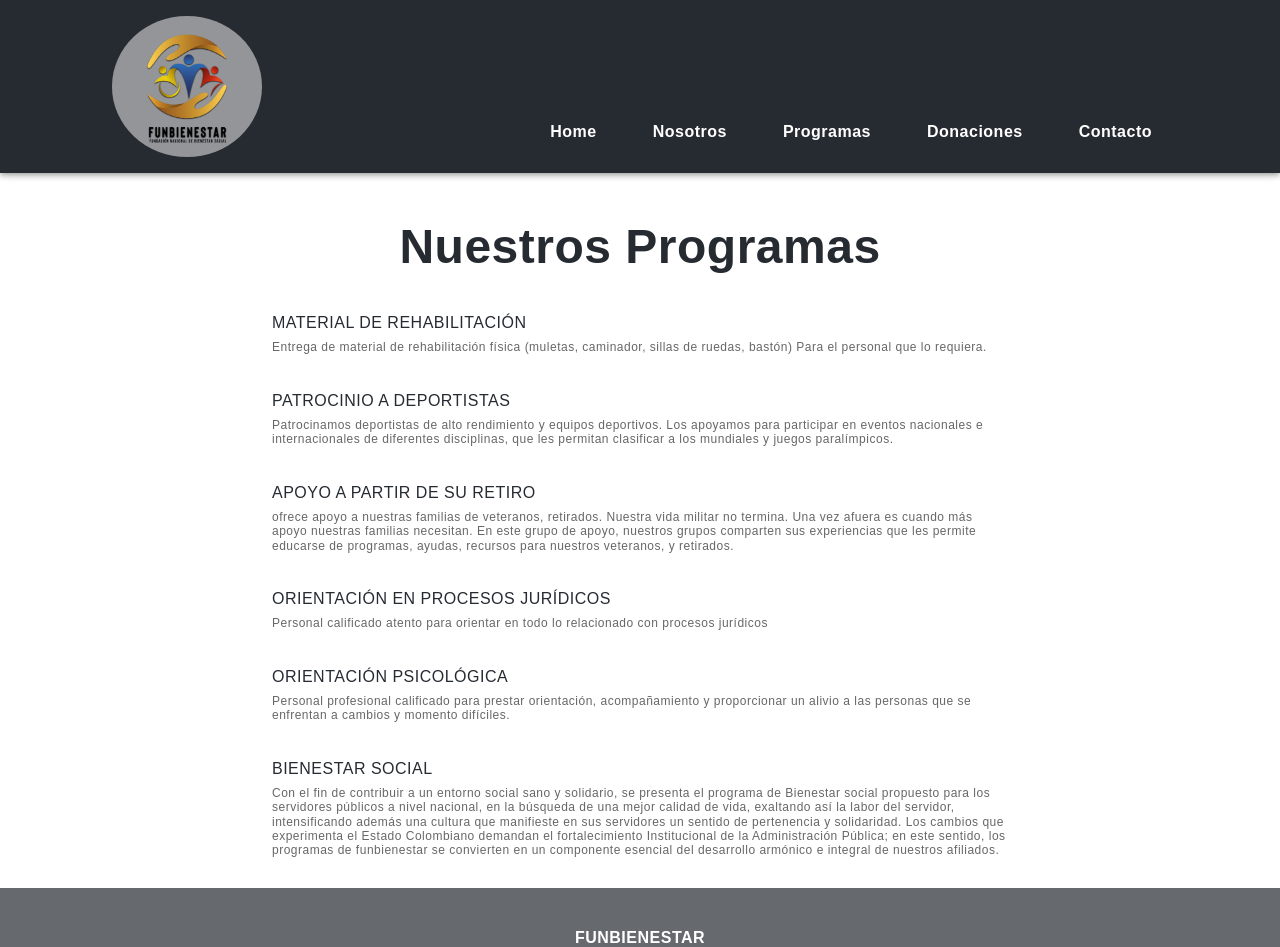
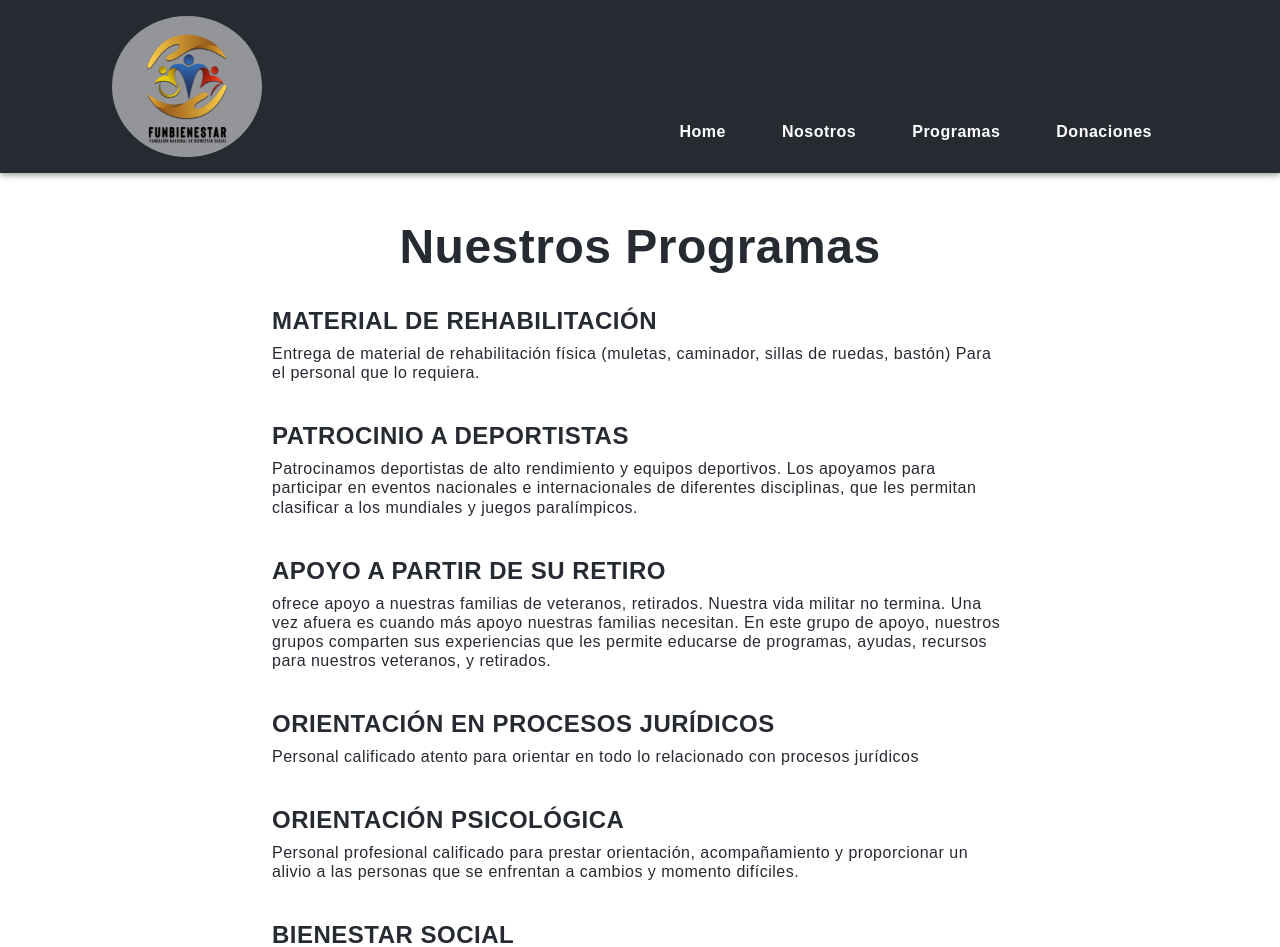
Before and after one commit to bholguin/funbienestar, a React (Create React App) app: page /nuestros-programas in a window 1280 px wide. Shown: the top 947 px of the page. Built offline with nearby package versions, Linux system fonts and the light colour scheme.

Commit message:
refactor de rutas

```diff
--- a/src/components/Header/Header.tsx
+++ b/src/components/Header/Header.tsx
@@ -11,7 +11,7 @@ import ListItemText from '@mui/material/ListItemText';
 import MenuIcon from '@mui/icons-material/Menu';
 import Typography from '@mui/material/Typography';
 import { Styled } from './Header.styles';
-import { Link } from 'react-router-dom';
+import { Link, useNavigate } from 'react-router-dom';
 
 interface Props {
     /**
@@ -26,13 +26,14 @@ const navItems = [
     { label: 'Home', to: '/' },
     { label: 'Nosotros', to: '/nosotros' },
     { label: 'Programas', to: '/nuestros-programas' },
-    { label: 'Donaciones', to: '/nosotros' },
-    { label: 'Contacto', to: '/nosotros' }
+    { label: 'Donaciones', to: '' },
 ];
 
 export const Header = (props: Props) => {
     const { window } = props;
     const [mobileOpen, setMobileOpen] = React.useState(false);
+
+    const navigate = useNavigate()
 
     const handleDrawerToggle = () => {
         setMobileOpen((prevState) => !prevState);
@@ -46,11 +47,13 @@ export const Header = (props: Props) => {
             <Divider />
             <List>
                 {navItems.map((item) => (
-                    <ListItem key={item.label} disablePadding>
+                    <Link key={item.label} to={item.to}>
+                        <ListItem  disablePadding>
                             <ListItemButton sx={{ textAlign: 'start' }}>
                                 <ListItemText primary={item.label} />
                             </ListItemButton>
                         </ListItem>
+                    </Link>
                 ))}
             </List>
         </Box>
@@ -71,14 +74,17 @@ export const Header = (props: Props) => {
                     >
                         <MenuIcon fontSize='large' />
                     </IconButton>
-                    <Box sx={{
+                    <Box
+                        onClick={() => navigate('/')}
+                        sx={{
                             display: 'flex',
                             padding: '.1rem',
                             background: 'rgba(255, 255, 255, 0.5)',
-                        width:{ xs:'120px',  sm:'150px'},
+                            width: { xs: '120px', sm: '150px' },
                             borderRadius: '50%',
                             justifyContent: 'center',
                             alignItems: 'center',
+                            cursor: 'pointer'
                         }}>
                         <Styled.ImageStyled
                             src="/assets/logo_funbienestar.png" alt="logo"
--- a/src/pages/nosotros/Nosotros.tsx
+++ b/src/pages/nosotros/Nosotros.tsx
@@ -12,11 +12,12 @@ const ImageStyled = styled('img')(({ theme }) => ({
 
 export const Nosotros = () => {
     return <Box sx={{
-        width: { sm: '90%', lg: '60%' },
+        width: { xs: '90%', lg: '60%' },
         display: 'flex',
         flexDirection: 'column',
         gap: '1rem',
-        paddingTop: '3rem'
+        paddingTop: '3rem',
+        paddingBottom: '1rem'
     }}>
         <Typography variant="h1" padding={0}>Nosotros</Typography>
         <Box sx={{ display: 'flex', flexDirection: { xs: 'column-reverse', lg: 'row' }, gap: '2rem', justifyContent: 'center', alignItems: 'center' }}>
--- a/src/pages/nuestros-programas/NuestrosProgramas.tsx
+++ b/src/pages/nuestros-programas/NuestrosProgramas.tsx
@@ -1,63 +1,80 @@
-import { Box, List, ListItem, ListItemText, Typography } from "@mui/material"
+import { Box, List, ListItem, ListItemText, styled, Typography } from "@mui/material"
+
+const ListItemStyled = styled(ListItem)({
+     display: 'flex', flexDirection: 'column', justifyContent: 'start', alignItems: 'flex-start'
+})
 
 export const NuestrosProgramas = () => {
-    return(
+    return (
         <Box sx={{
-            width: { sm: '90%', lg: '60%' },
+            width: { xs: '90%', lg: '60%' },
             display: 'flex',
             flexDirection: 'column',
             gap: '1rem',
-            paddingTop: '3rem'
+            paddingTop: '3rem',
+            paddingBottom: '1rem'
         }}>
 
             <Typography variant="h1" padding={0}>Nuestros Programas</Typography>
-            <List>
-                <ListItem>
-                    <ListItemText
-                        primary="MATERIAL DE REHABILITACIÓN"
-                        secondary="Entrega de material de rehabilitación física (muletas, caminador, sillas de ruedas, bastón) Para el personal que lo requiera."
-                    />
-                </ListItem>
-                <ListItem>
-                    <ListItemText
-                        primary="PATROCINIO A DEPORTISTAS"
-                        secondary="Patrocinamos deportistas de alto rendimiento y equipos deportivos. Los apoyamos para participar en eventos nacionales e internacionales de diferentes disciplinas, que les permitan clasificar a los mundiales y juegos paralímpicos."
-                    />
-                </ListItem>
-                <ListItem>
-                    <ListItemText
-                        primary="APOYO A PARTIR DE SU RETIRO"
-                        secondary="ofrece apoyo a nuestras familias de veteranos, retirados. Nuestra vida militar no termina. Una vez
+            <List style={{ display: 'flex', flexDirection: 'column', justifyContent: 'start', alignItems: 'flex-start', gap: '1rem' }}>
+                <ListItemStyled>
+                    <Typography variant="h3">
+                        MATERIAL DE REHABILITACIÓN
+                    </Typography>
+                    <Typography variant="body1">
+                        Entrega de material de rehabilitación física (muletas, caminador, sillas de ruedas, bastón) Para el personal que lo requiera.
+                    </Typography>
+                </ListItemStyled>
+                <ListItemStyled>
+                    <Typography variant="h3">
+                        PATROCINIO A DEPORTISTAS
+                    </Typography>
+                    <Typography variant="body1">
+                        Patrocinamos deportistas de alto rendimiento y equipos deportivos. Los apoyamos para participar en eventos nacionales e internacionales de diferentes disciplinas, que les permitan clasificar a los mundiales y juegos paralímpicos.
+                    </Typography>
+                </ListItemStyled>
+                <ListItemStyled>
+                    <Typography variant="h3">
+                        APOYO A PARTIR DE SU RETIRO
+                    </Typography>
+                    <Typography variant="body1">
+                        ofrece apoyo a nuestras familias de veteranos, retirados. Nuestra vida militar no termina. Una vez
                         afuera es cuando más apoyo nuestras familias necesitan. En este grupo de apoyo, nuestros grupos
                         comparten sus experiencias que les permite educarse de programas, ayudas, recursos para
-    nuestros veteranos, y retirados."
-                    />
-                </ListItem>
-                <ListItem>
-                    <ListItemText
-                        primary="ORIENTACIÓN EN PROCESOS JURÍDICOS"
-                        secondary="Personal calificado atento para orientar en todo lo relacionado con procesos jurídicos"
-                    />
-                </ListItem>
-                <ListItem>
-                    <ListItemText
-                        primary="ORIENTACIÓN PSICOLÓGICA"
-                        secondary="Personal profesional calificado para prestar orientación, acompañamiento y proporcionar un alivio
-    a las personas que se enfrentan a cambios y momento difíciles."
-                    />
-                </ListItem>
-                <ListItem>
-                    <ListItemText
-                        primary="BIENESTAR SOCIAL"
-                        secondary="Con el fin de contribuir a un entorno social sano y solidario, se presenta el programa de Bienestar
+                        nuestros veteranos, y retirados.
+                    </Typography>
+                </ListItemStyled>
+                <ListItemStyled>
+                    <Typography variant="h3">
+                        ORIENTACIÓN EN PROCESOS JURÍDICOS
+                    </Typography>
+                    <Typography variant="body1">
+                        Personal calificado atento para orientar en todo lo relacionado con procesos jurídicos
+                    </Typography>
+                </ListItemStyled>
+                <ListItemStyled>
+                    <Typography variant="h3">
+                        ORIENTACIÓN PSICOLÓGICA
+                    </Typography>
+                    <Typography variant="body1">
+                        Personal profesional calificado para prestar orientación, acompañamiento y proporcionar un alivio
+                        a las personas que se enfrentan a cambios y momento difíciles.
+                    </Typography>
+                </ListItemStyled>
+                <ListItemStyled>
+                    <Typography variant="h3">
+                        BIENESTAR SOCIAL
+                    </Typography>
+                    <Typography variant="body1">
+                        Con el fin de contribuir a un entorno social sano y solidario, se presenta el programa de Bienestar
                         social propuesto para los servidores públicos a nivel nacional, en la búsqueda de una mejor calidad
                         de vida, exaltando así la labor del servidor, intensificando además una cultura que manifieste en
                         sus servidores un sentido de pertenencia y solidaridad. Los cambios que experimenta el Estado
                         Colombiano demandan el fortalecimiento Institucional de la Administración Pública; en este
                         sentido, los programas de funbienestar se convierten en un componente esencial del desarrollo
-    armónico e integral de nuestros afiliados."
-                    />
-                </ListItem>
+                        armónico e integral de nuestros afiliados.
+                    </Typography>
+                </ListItemStyled>
             </List>
 
         </Box>
```
Lines whose indentation alone changed are shown as unchanged.
